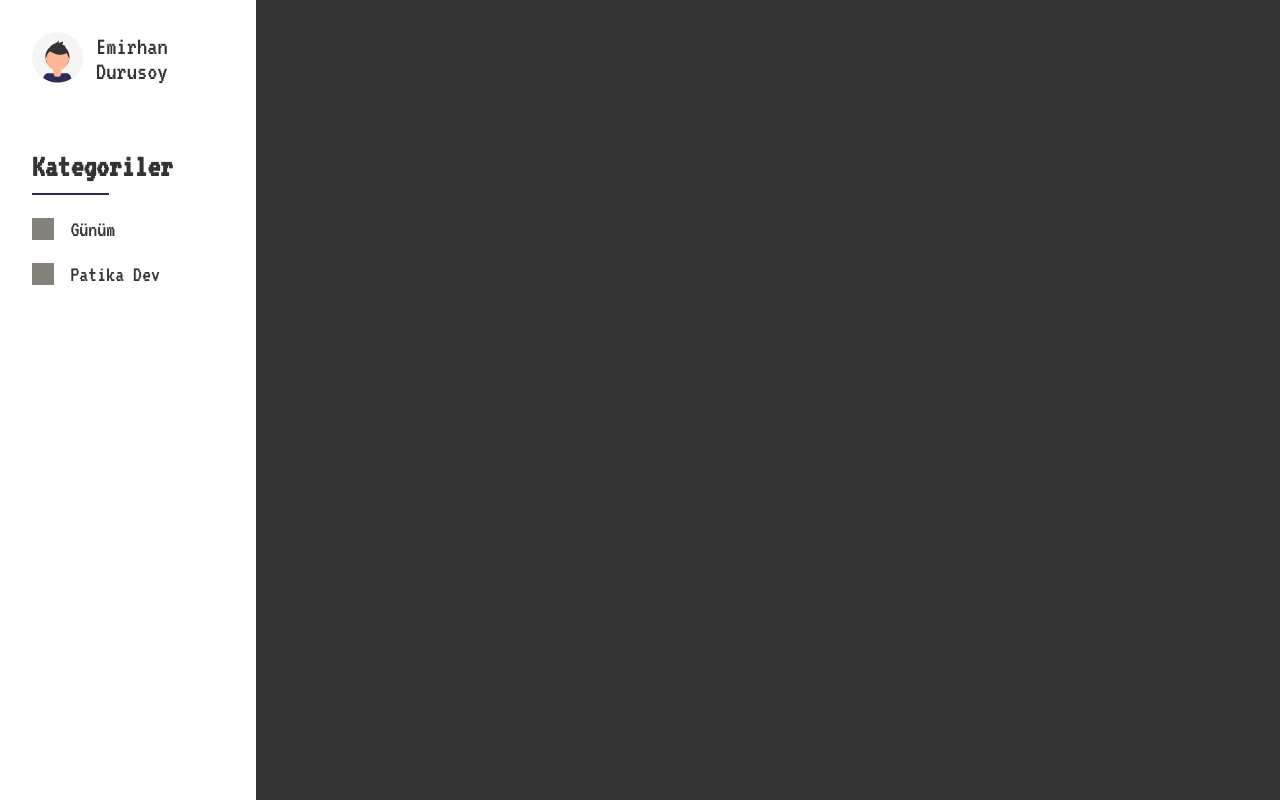
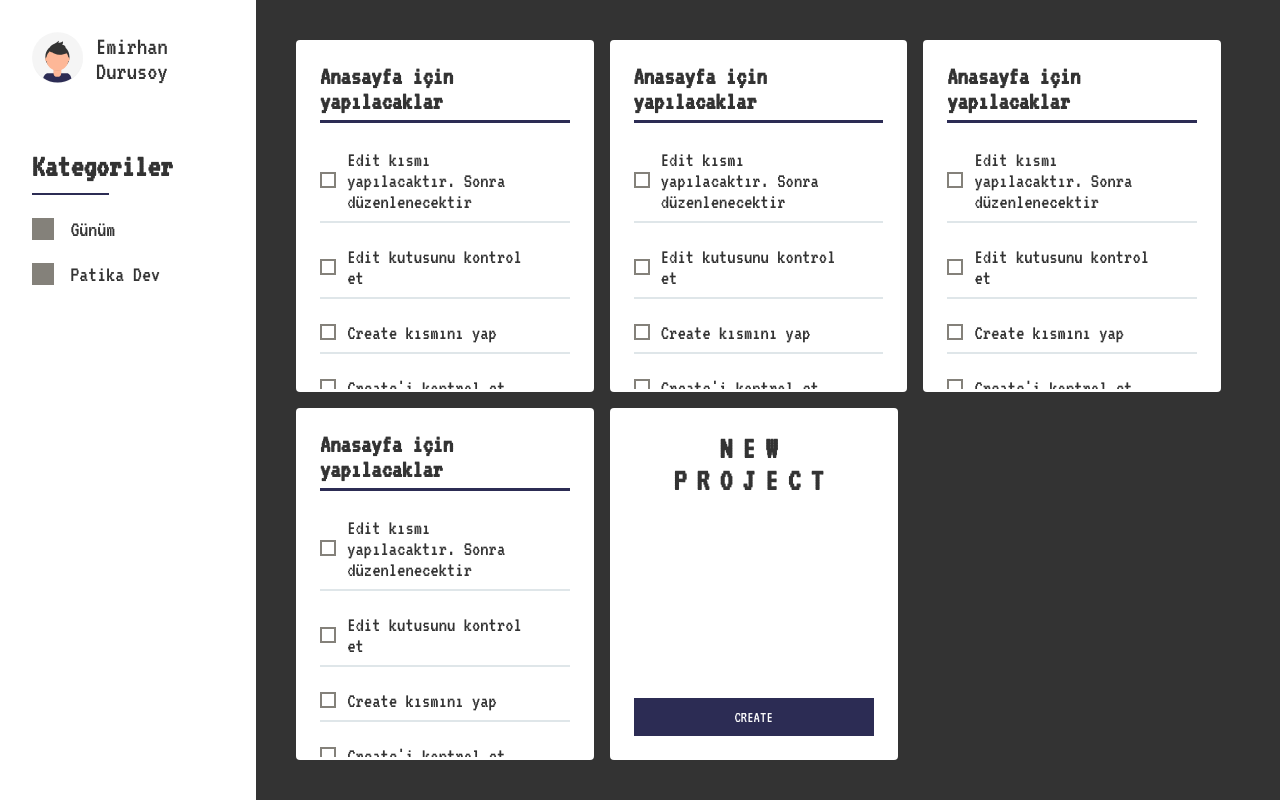
Before and after one commit to Lepuz-coder/patika-dev, a React (Create React App) app: page /yapilacaklar-listem in a window 1280 px wide. Built offline with nearby package versions, Linux system fonts and the light colour scheme.

Commit message:
Edit butonuna tıklandığında ona göre arayüz gelmesi tamamlandı

```diff
--- a/package.json
+++ b/package.json
@@ -3,6 +3,8 @@
   "version": "0.1.0",
   "private": true,
   "dependencies": {
+    "@material-ui/core": "^4.11.3",
+    "@material-ui/icons": "^4.11.2",
     "@testing-library/jest-dom": "^5.11.4",
     "@testing-library/react": "^11.1.0",
     "@testing-library/user-event": "^12.1.10",
--- a/src/App.scss
+++ b/src/App.scss
@@ -18,3 +18,8 @@
     font-size: 10px;
   }
 }
+
+.MuiInputBase-input {
+  font-family: "VT323", monospace !important;
+  font-size: 1.3rem !important;
+}
--- a/src/Components/Button/Button.scss
+++ b/src/Components/Button/Button.scss
@@ -27,4 +27,11 @@
       box-shadow: 2px 4px 0px rgba($light-blue-color, 1);
     }
   }
+
+  &--isnot-hovered {
+    &:hover {
+      transform: none;
+      box-shadow: none;
+    }
+  }
 }
--- a/src/Components/Button/Button.tsx
+++ b/src/Components/Button/Button.tsx
@@ -4,13 +4,21 @@ import "./Button.scss";
 type ButtonType = {
   text: string;
   isDisabled?: boolean;
+  isNotHovered?: boolean;
   clickHandler: () => void;
 };
 
-export default function Button({ text, isDisabled, clickHandler }: ButtonType) {
+export default function Button({
+  text,
+  isDisabled,
+  clickHandler,
+  isNotHovered,
+}: ButtonType) {
   return (
     <button
-      className={`button ${isDisabled ? "button--disabled" : null}`}
+      className={`button ${isDisabled ? "button--disabled" : null} ${
+        isNotHovered ? "button--isnot-hovered" : null
+      }`}
       onClick={!isDisabled ? clickHandler : undefined}
     >
       {text}
--- /dev/null
+++ b/src/Containers/TodoList/CreateCard/CreateCard.scss
@@ -0,0 +1,27 @@
+@import "../../../scss/variables.scss";
+
+.create-card {
+  width: 30%;
+  height: 22rem;
+  background-color: $white-color;
+  padding: 1.5rem;
+  border-radius: 4px;
+  margin: 0.5rem;
+  display: flex;
+  flex-direction: column;
+  justify-content: space-between;
+  transition: all 0.2s;
+  cursor: pointer;
+
+  &:hover {
+    transform: translateY(-2px);
+    box-shadow: 10px 10px 0px $blue-color;
+  }
+
+  &__header {
+    font-size: 2rem;
+    color: $grey-color;
+    text-align: center;
+    letter-spacing: 10px;
+  }
+}
--- a/src/Containers/TodoList/CreateCard/CreateCard.tsx
+++ b/src/Containers/TodoList/CreateCard/CreateCard.tsx
@@ -1,5 +1,15 @@
 import React from "react";
+import Button from "../../../Components/Button/Button";
+import "./CreateCard.scss";
 
 export default function CreateCard() {
-  return <div></div>;
+  return (
+    <div className="create-card">
+      <h3 className="create-card__header">NEW PROJECT</h3>
+
+      <div className="create-card__button-box">
+        <Button clickHandler={() => {}} text="CREATE" isNotHovered={true} />
+      </div>
+    </div>
+  );
 }
--- a/src/Containers/TodoList/TodoCard/Todo/Todo.tsx
+++ b/src/Containers/TodoList/TodoCard/Todo/Todo.tsx
@@ -1,5 +1,39 @@
 import React from "react";
+import { TextField } from "@material-ui/core";
+import DeleteIcon from "@material-ui/icons/Delete";
+import HighlightOffIcon from "@material-ui/icons/HighlightOff";
+import DoneIcon from "@material-ui/icons/Done";
 
-export default function Todo() {
-  return <div></div>;
+type TodoType = {
+  text: string;
+  isEditting: boolean;
+};
+
+export default function Todo({ text, isEditting }: TodoType) {
+  return (
+    <li className="todo-list-container__todo-list__card__todos__todo">
+      <button className="todo-list-container__todo-list__card__todos__todo__checkbox">
+        <DoneIcon />
+      </button>
+
+      {isEditting ? (
+        <TextField
+          value={text}
+          multiline={true}
+          rowsMax={4}
+          style={{ width: "80%" }}
+        />
+      ) : (
+        <p className="todo-list-container__todo-list__card__todos__todo__text">
+          {text}
+        </p>
+      )}
+
+      {isEditting && (
+        <div className="todo-list-container__todo-list__card__todos__todo__delete">
+          <HighlightOffIcon />
+        </div>
+      )}
+    </li>
+  );
 }
--- /dev/null
+++ b/src/Containers/TodoList/TodoCard/TodoCard.scss
@@ -0,0 +1,157 @@
+@import "../../../scss/variables.scss";
+
+.todo-list-container__todo-list {
+  &__card {
+    width: 31%;
+    height: 22rem;
+    background-color: $white-color;
+    padding: 1.5rem;
+    border-radius: 4px;
+    margin: 0.5rem;
+    position: relative;
+    transition: all 0.2s;
+
+    &--editting {
+      height: 25rem;
+    }
+
+    &__save-button-box {
+      margin-top: 1rem;
+      width: 40%;
+      margin-left: auto;
+    }
+
+    &__overlay {
+      position: absolute;
+      top: 0;
+      left: 0;
+      width: 100%;
+      height: 100%;
+      background-color: rgba(0, 0, 0, 0.4);
+      display: flex;
+      flex-direction: column;
+      justify-content: center;
+      &__button-box {
+        width: 70%;
+        margin-left: auto;
+        margin-right: auto;
+      }
+
+      &__mini-buttons {
+        display: flex;
+        justify-content: center;
+        margin-top: 1rem;
+        &__button {
+          display: flex;
+          justify-content: center;
+          align-items: center;
+          background-color: $white-color;
+          padding: 0.4rem;
+          border: 1px solid $grey-color;
+          border-radius: 4px;
+          transition: all 0.2s;
+          cursor: pointer;
+
+          &:hover {
+            transform: scale(1.1);
+          }
+
+          &:not(:last-child) {
+            margin-right: 1rem;
+          }
+
+          & svg {
+            color: $blue-color;
+          }
+        }
+      }
+    }
+
+    &__title {
+      color: $grey-color;
+      font-size: 1.6rem;
+      padding-bottom: 6px;
+      border-bottom: 3px solid $blue-color;
+    }
+
+    &__todos {
+      margin-top: 1.6rem;
+      list-style: none;
+      overflow-y: scroll;
+      height: 15rem;
+      padding-bottom: 1rem;
+
+      &::-webkit-scrollbar-track {
+        -webkit-box-shadow: inset 0 0 6px rgba(0, 0, 0, 0.3);
+        border-radius: 10px;
+        background-color: #f5f5f5;
+        display: none;
+      }
+
+      &::-webkit-scrollbar {
+        width: 7px;
+      }
+
+      &::-webkit-scrollbar-thumb {
+        border-radius: 10px;
+        -webkit-box-shadow: inset 0 0 6px rgba(0, 0, 0, 0.3);
+        background-color: $light-grey-color;
+      }
+
+      &__todo {
+        display: flex;
+        align-items: center;
+        padding-bottom: 0.6rem;
+        border-bottom: 2px solid $light-grey-color;
+        &:not(:first-child) {
+          margin-top: 1.4rem;
+        }
+
+        &__delete {
+          cursor: pointer;
+          align-self: flex-start;
+          svg {
+            color: $blue-color;
+            font-size: 1.2rem;
+            transition: all 0.2s;
+          }
+
+          &:hover svg {
+            color: $error-color;
+            transform: scale(1.1);
+          }
+        }
+
+        &__checkbox {
+          width: 1rem;
+          height: 1rem;
+          background-color: transparent;
+          border: 2px solid $medium-light-grey-color;
+          outline: none;
+          margin-right: 0.7rem;
+          cursor: pointer;
+          transition: all 0.2s;
+          display: flex;
+          justify-content: center;
+          align-items: center;
+
+          svg {
+            font-size: 1rem;
+            color: $white-color;
+          }
+
+          &:hover {
+            background-color: $blue-color;
+            border-color: $blue-color;
+          }
+        }
+
+        &__text {
+          width: 75%;
+          font-size: 1.3rem;
+          color: $grey-color;
+        }
+      }
+    }
+  }
+}
--- a/src/Containers/TodoList/TodoCard/TodoCard.tsx
+++ b/src/Containers/TodoList/TodoCard/TodoCard.tsx
@@ -1,5 +1,67 @@
-import React from "react";
+import React, { useState } from "react";
+import Button from "../../../Components/Button/Button";
+import "./TodoCard.scss";
+import ShareIcon from "@material-ui/icons/Share";
+import FileCopyIcon from "@material-ui/icons/FileCopy";
+import HighlightOffIcon from "@material-ui/icons/HighlightOff";
+import Todo from "./Todo/Todo";
 
 export default function TodoCard() {
-  return <div></div>;
+  const [isEditting, setIsEditting] = useState<boolean>(false);
+  const [isHovering, setIsHovering] = useState<boolean>(false);
+
+  return (
+    <div
+      className={`todo-list-container__todo-list__card ${
+        isEditting ? "todo-list-container__todo-list__card--editting" : null
+      }`}
+      onMouseEnter={() => setIsHovering(true)}
+      onMouseLeave={() => {
+        setIsHovering(false);
+      }}
+    >
+      {isHovering && !isEditting && (
+        <div className="todo-list-container__todo-list__card__overlay">
+          <div className="todo-list-container__todo-list__card__overlay__button-box">
+            <Button clickHandler={() => setIsEditting(true)} text="EDIT" />
+          </div>
+
+          <div className="todo-list-container__todo-list__card__overlay__mini-buttons">
+            <div className="todo-list-container__todo-list__card__overlay__mini-buttons__button">
+              <ShareIcon />
+            </div>
+
+            <div className="todo-list-container__todo-list__card__overlay__mini-buttons__button">
+              <FileCopyIcon />
+            </div>
+
+            <div className="todo-list-container__todo-list__card__overlay__mini-buttons__button">
+              <HighlightOffIcon />
+            </div>
+          </div>
+        </div>
+      )}
+
+      <h2 className="todo-list-container__todo-list__card__title">
+        Anasayfa için yapılacaklar
+      </h2>
+
+      <ul className="todo-list-container__todo-list__card__todos">
+        <Todo
+          isEditting={isEditting}
+          text="Edit kısmı yapılacaktır. Sonra düzenlenecektir"
+        />
+        <Todo isEditting={isEditting} text="Edit kutusunu kontrol et" />
+        <Todo isEditting={isEditting} text="Create kısmını yap" />
+        <Todo isEditting={isEditting} text="Create'i kontrol et" />
+        <Todo isEditting={isEditting} text="Delete'i yap" />
+      </ul>
+
+      {isEditting && (
+        <div className="todo-list-container__todo-list__card__save-button-box">
+          <Button clickHandler={() => setIsEditting(false)} text="KAYDET" />
+        </div>
+      )}
+    </div>
+  );
 }
--- a/src/Containers/TodoList/TodoList.scss
+++ b/src/Containers/TodoList/TodoList.scss
@@ -11,5 +11,10 @@
   &__todo-list {
     background-color: $grey-color;
     width: 80%;
+    padding: 2rem;
+    display: flex;
+    flex-wrap: wrap;
+    height: 100vh;
+    overflow-y: scroll;
   }
 }
--- a/src/Containers/TodoList/TodoList.tsx
+++ b/src/Containers/TodoList/TodoList.tsx
@@ -1,5 +1,7 @@
 import React from "react";
+import CreateCard from "./CreateCard/CreateCard";
 import Menu from "./Menu/Menu";
+import TodoCard from "./TodoCard/TodoCard";
 import "./TodoList.scss";
 
 export default function TodoList() {
@@ -7,7 +9,13 @@ export default function TodoList() {
     <div className="todo-list-container">
       <Menu />
 
-      <div className="todo-list-container__todo-list"></div>
+      <div className="todo-list-container__todo-list">
+        <TodoCard />
+        <TodoCard />
+        <TodoCard />
+        <TodoCard />
+        <CreateCard />
+      </div>
     </div>
   );
 }
```
Also changed, not shown: 1 other file (tests, documents, lock files or other folders).
